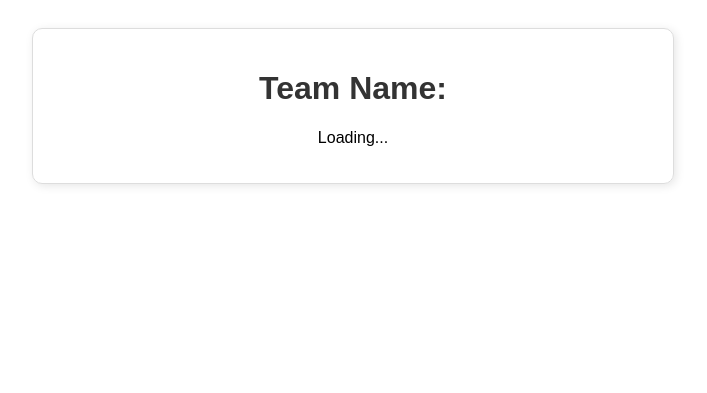
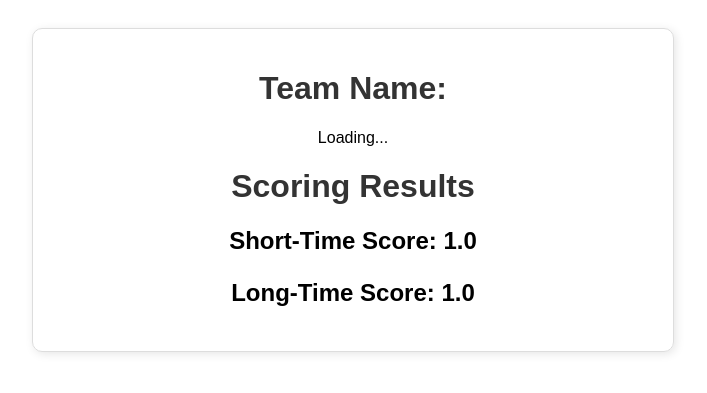
Before and after one commit to m4DL-Mathematics-for-Deep-Learning/ML4DE_hackathon, a Flask app: page / in a window 1280 px wide. Shown: the top 393 px of the page, without its empty margins (287-994 px from the left). Run offline with Flask 3, Linux system fonts and the light colour scheme.

Commit message:
now try again

```diff
--- a/scoring/templates/index.html
+++ b/scoring/templates/index.html
@@ -16,7 +16,9 @@
     <div class="container">
         <h1>Team Name:</h1>
         <p id="team-name">Loading...</p>
-
+        <h1>Scoring Results</h1>
+        <p class="score">Short-Time Score: <strong>{{ 1.0 }}</strong></p>
+        <p class="score">Long-Time Score: <strong>{{ 1.0 }}</strong></p>
     </div>
 
 
```
